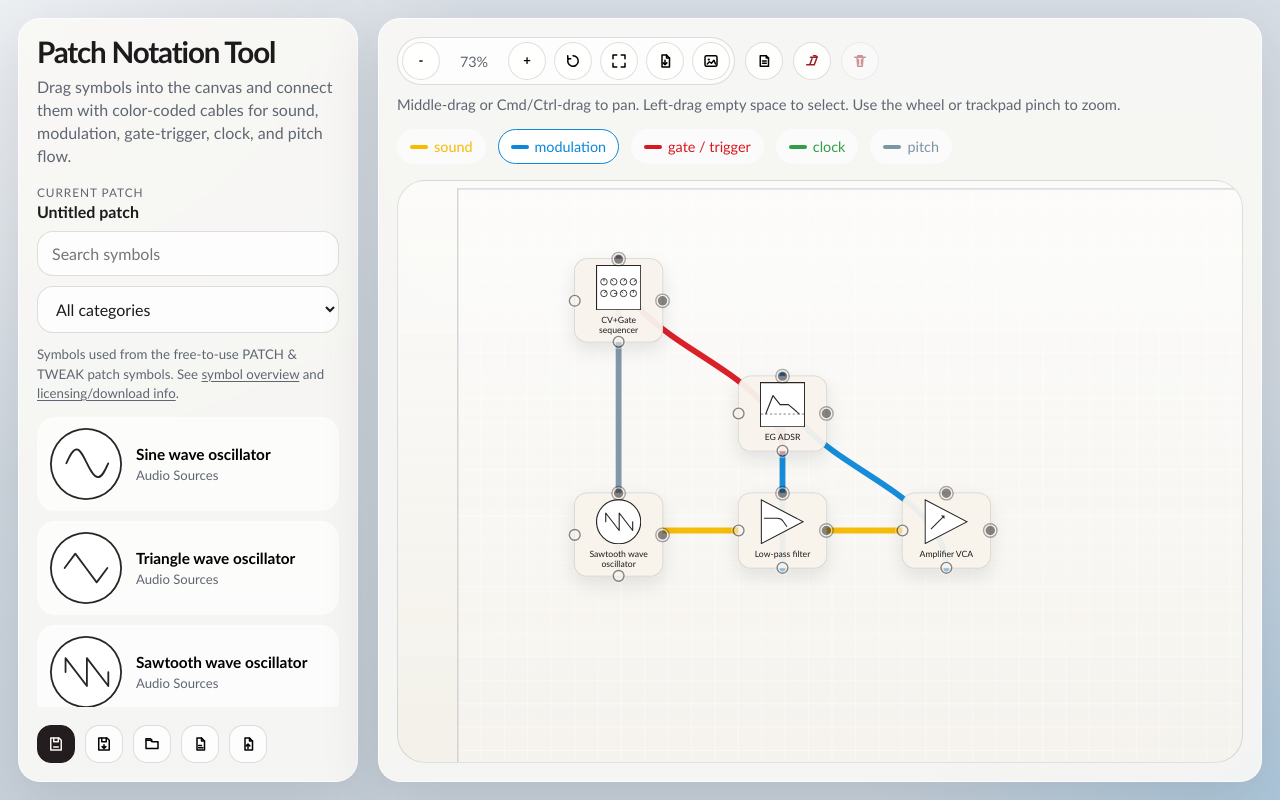
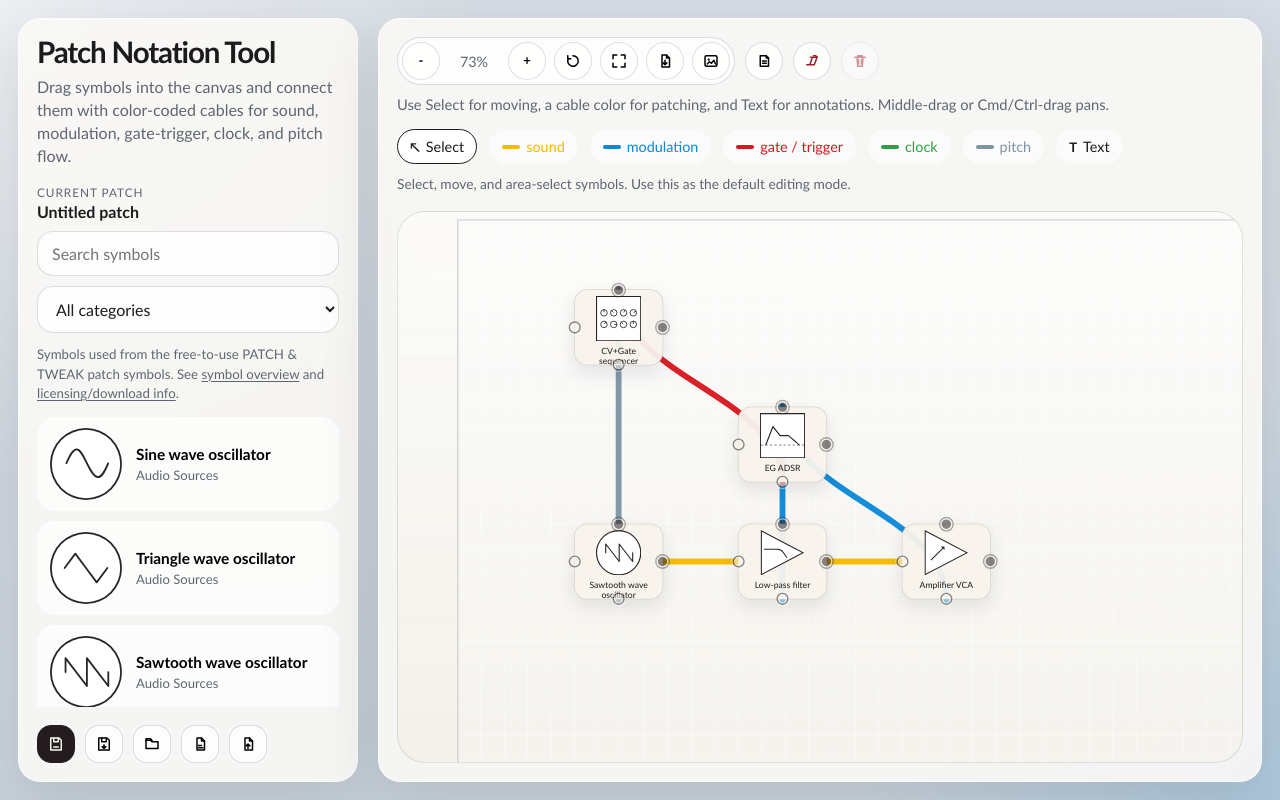
Before and after one commit to scribbletune/patch-notation-tool, a Next.js app: page / in a window 1280 px wide. Built offline with nearby package versions, Linux system fonts and the light colour scheme.

Commit message:
Add select tool & tool tip notes

```diff
--- a/app/globals.css
+++ b/app/globals.css
@@ -198,7 +198,7 @@ button {
 .workspace {
   padding: 18px;
   display: grid;
-  grid-template-rows: auto auto minmax(0, 1fr);
+  grid-template-rows: auto auto auto minmax(0, 1fr);
   gap: 16px;
   min-height: 0;
   overflow: hidden;
@@ -330,7 +330,7 @@ button {
 .palette-drag-preview {
   position: fixed;
   width: 122px;
-  min-height: 104px;
+  height: 104px;
   padding: 8px 10px 10px;
   border-radius: 18px;
   border: 1px solid rgba(29, 26, 28, 0.16);
@@ -344,7 +344,7 @@ button {
 .node-card {
   position: absolute;
   width: 122px;
-  min-height: 104px;
+  height: 104px;
   padding: 8px 10px 10px;
   border-radius: 18px;
   border: 1px solid rgba(29, 26, 28, 0.16);
@@ -375,6 +375,49 @@ button {
   font-size: 0.74rem;
   line-height: 1.15;
   text-align: center;
+}
+
+.node-note-badge,
+.port-note {
+  position: absolute;
+  font-size: 0.66rem;
+  line-height: 1.2;
+  color: #231d1f;
+  white-space: nowrap;
+  background: rgba(255, 253, 248, 0.94);
+  border: 1px solid rgba(29, 26, 28, 0.14);
+  border-radius: 999px;
+  padding: 4px 8px;
+  box-shadow: 0 6px 16px rgba(22, 30, 38, 0.08);
+  z-index: 2;
+  max-width: 168px;
+  overflow: hidden;
+  text-overflow: ellipsis;
+}
+
+.node-note-badge {
+  top: 8px;
+  left: calc(100% + 10px);
+}
+
+.port-note-top {
+  left: calc(50% + 12px);
+  top: -22px;
+}
+
+.port-note-right {
+  left: calc(100% + 12px);
+  top: calc(50% - 12px);
+}
+
+.port-note-bottom {
+  left: calc(50% + 12px);
+  bottom: -22px;
+}
+
+.port-note-left {
+  right: calc(100% + 12px);
+  top: calc(50% - 12px);
 }
 
 .anchor {
@@ -464,6 +507,14 @@ button {
   font-size: 0.9rem;
 }
 
+.tool-help {
+  margin: -6px 0 2px;
+  color: var(--muted);
+  font-size: 0.86rem;
+  line-height: 1.4;
+  max-width: 840px;
+}
+
 .legend-swatch {
   display: inline-flex;
   align-items: center;
@@ -497,7 +548,73 @@ button {
   box-shadow: inset 0 0 0 2px rgba(255, 255, 255, 0.75);
 }
 
+.legend-swatch.select-tool {
+  color: var(--ink);
+}
+
+.legend-swatch.select-tool::before {
+  width: auto;
+  height: auto;
+  border-radius: 0;
+  background: transparent;
+  content: "↖";
+  font-size: 0.82rem;
+  font-weight: 700;
+}
+
+.legend-swatch.text-tool {
+  color: var(--ink);
+}
+
+.legend-swatch.text-tool::before {
+  width: auto;
+  height: auto;
+  border-radius: 0;
+  background: transparent;
+  content: "T";
+  font-size: 0.82rem;
+  font-weight: 700;
+}
+
 .file-panel {
+  display: grid;
+  gap: 10px;
+}
+
+.note-editor-section {
+  padding-top: 0;
+  padding-bottom: 18px;
+  overflow: auto;
+}
+
+.note-editor {
+  display: grid;
+  gap: 12px;
+}
+
+.note-field {
+  display: grid;
+  gap: 6px;
+  color: var(--muted);
+  font-size: 0.82rem;
+}
+
+.note-textarea,
+.port-note-input {
+  width: 100%;
+  border: 1px solid var(--line);
+  border-radius: 14px;
+  background: rgba(255, 255, 255, 0.78);
+  color: var(--ink);
+}
+
+.note-textarea {
+  resize: vertical;
+  min-height: 78px;
+  padding: 10px 12px;
+}
+
+.port-note-grid {
   display: grid;
   gap: 10px;
 }
--- a/components/PatchEditor.jsx
+++ b/components/PatchEditor.jsx
@@ -32,6 +32,7 @@ const SYMBOL_EXPORT_OFFSET_X = 30;
 const SYMBOL_EXPORT_OFFSET_Y = 8;
 const HORIZONTAL_ANCHOR_Y = NODE_HEIGHT / 2;
 const basePath = process.env.NEXT_PUBLIC_BASE_PATH || "";
+const PORT_KEYS = ["top", "right", "bottom", "left"];
 
 const cableColors = {
   sound: "#f6ba00",
@@ -48,6 +49,25 @@ const cableOptions = [
   { id: "clock", label: "clock" },
   { id: "pitch", label: "pitch" }
 ];
+const SELECT_TOOL_ID = "select";
+const TEXT_TOOL_ID = "text";
+
+const toolDescriptions = {
+  [SELECT_TOOL_ID]:
+    "Select, move, and area-select symbols. Use this as the default editing mode.",
+  [TEXT_TOOL_ID]:
+    "Click a symbol to add a note, or click any input/output patch point to annotate that port.",
+  sound:
+    "Audio cable. Connects horizontally from the right output of one symbol to the left input of another.",
+  modulation:
+    "Modulation cable. Connects vertically from the top output of one symbol to the bottom input of another.",
+  gate:
+    "Gate / trigger cable. Use for triggers and gates; it connects vertically from top output to bottom input.",
+  clock:
+    "Clock cable. Use for clock and timing signals; it connects vertically from top output to bottom input.",
+  pitch:
+    "Pitch cable. Use for pitch CV; it connects vertically from top output to bottom input."
+};
 
 const sampleState = {
   nodes: [
@@ -170,7 +190,9 @@ function createNode(symbolId, x, y) {
     id: `${symbolId}-${Date.now()}-${Math.random().toString(36).slice(2, 8)}`,
     symbolId,
     x: Math.round(x),
-    y: Math.round(y)
+    y: Math.round(y),
+    note: "",
+    portNotes: {}
   };
 }
 
@@ -200,6 +222,19 @@ function ToolbarIcon({ children }) {
 
 const symbolDataUriCache = new Map();
 
+function normalizeNode(node) {
+  return {
+    ...node,
+    note: typeof node.note === "string" ? node.note : "",
+    portNotes:
+      node.portNotes && typeof node.portNotes === "object"
+        ? Object.fromEntries(
+            PORT_KEYS.map((key) => [key, typeof node.portNotes[key] === "string" ? node.portNotes[key] : ""])
+          )
+        : {}
+  };
+}
+
 async function getSymbolDataUri(symbolId) {
   if (symbolDataUriCache.has(symbolId)) {
     return symbolDataUriCache.get(symbolId);
@@ -235,6 +270,7 @@ export default function PatchEditor() {
   const [search, setSearch] = useState("");
   const [category, setCategory] = useState("all");
   const [cableColor, setCableColor] = useState("modulation");
+  const [activeTool, setActiveTool] = useState(SELECT_TOOL_ID);
   const [paletteDrag, setPaletteDrag] = useState(null);
   const [cablePreview, setCablePreview] = useState(null);
   const [view, setView] = useState(sampleState.view || DEFAULT_VIEW);
@@ -246,6 +282,10 @@ export default function PatchEditor() {
   const [currentPatchId, setCurrentPatchId] = useState(null);
   const [currentPatchName, setCurrentPatchName] = useState("Untitled patch");
   const [libraryMessage, setLibraryMessage] = useState("");
+  const activeToolDescription =
+    activeTool === "cable"
+      ? toolDescriptions[cableColor]
+      : toolDescriptions[activeTool];
 
   function clearPaletteDrag() {
     paletteDragRef.current = null;
@@ -360,7 +400,7 @@ export default function PatchEditor() {
       };
     }
 
-    const padding = 160;
+    const padding = 220;
     const left = Math.min(...nodesRef.current.map((node) => node.x)) - padding;
     const top = Math.min(...nodesRef.current.map((node) => node.y)) - padding;
     const right =
@@ -412,6 +452,40 @@ export default function PatchEditor() {
         if (!assetUri) {
           return "";
         }
+        const noteMarkup = node.note
+          ? `
+            <g>
+              <rect x="${node.x + NODE_WIDTH + 10}" y="${node.y + 8}" width="164" height="24" rx="10" fill="#fffdf8" fill-opacity="0.94" stroke="#231d1f" stroke-opacity="0.16" />
+              <text x="${node.x + NODE_WIDTH + 20}" y="${node.y + 24}" font-size="11" font-family="Avenir Next, Gill Sans, Trebuchet MS, sans-serif" fill="#231d1f">
+                ${escapeXml(node.note)}
+              </text>
+            </g>
+          `
+          : "";
+        const portNoteMarkup = PORT_KEYS.map((portKey) => {
+          const note = node.portNotes?.[portKey];
+          if (!note) {
+            return "";
+          }
+          const anchor = nodePositions[node.id]?.[portKey];
+          if (!anchor) {
+            return "";
+          }
+
+          const textPositionByPort = {
+            top: { x: anchor.x + 10, y: anchor.y - 12 },
+            right: { x: anchor.x + 14, y: anchor.y + 4 },
+            bottom: { x: anchor.x + 10, y: anchor.y + 26 },
+            left: { x: anchor.x - 88, y: anchor.y + 4 }
+          };
+          const textPosition = textPositionByPort[portKey];
+
+          return `
+            <text x="${textPosition.x}" y="${textPosition.y}" font-size="10" font-family="Avenir Next, Gill Sans, Trebuchet MS, sans-serif" fill="#231d1f" fill-opacity="0.88">
+              ${escapeXml(note)}
+            </text>
+          `;
+        }).join("");
 
         return `
           <g>
@@ -424,6 +498,8 @@ export default function PatchEditor() {
             <text x="${node.x + NODE_WIDTH / 2}" y="${labelY}" text-anchor="middle" font-size="11" font-family="Avenir Next, Gill Sans, Trebuchet MS, sans-serif" fill="#231d1f">
               ${escapeXml(symbol.label)}
             </text>
+            ${noteMarkup}
+            ${portNoteMarkup}
           </g>
         `;
       })
@@ -516,7 +592,7 @@ export default function PatchEditor() {
 
   function normalizePatchState(state) {
     return {
-      nodes: Array.isArray(state.nodes) ? state.nodes : [],
+      nodes: Array.isArray(state.nodes) ? state.nodes.map(normalizeNode) : [],
       connections: Array.isArray(state.connections)
         ? state.connections.map((connection) => ({
             ...connection,
@@ -827,6 +903,16 @@ export default function PatchEditor() {
 
   useEffect(() => {
     function onKeyDown(event) {
+      const target = event.target;
+      const isEditableTarget =
+        target instanceof HTMLElement &&
+        (target.tagName === "INPUT" ||
+          target.tagName === "TEXTAREA" ||
+          target.isContentEditable);
+      if (isEditableTarget) {
+        return;
+      }
+
       if (event.key === "Delete" || event.key === "Backspace") {
         if (selectedNodeIds.length > 0) {
           removeNodes(selectedNodeIds);
@@ -865,6 +951,64 @@ export default function PatchEditor() {
     setNodes((current) => [...current, createNode(symbolId, next.x, next.y)]);
   }
 
+  function updateNodeNote(nodeId, value) {
+    setNodes((current) =>
+      current.map((node) => (node.id === nodeId ? { ...node, note: value } : node))
+    );
+  }
+
+  function updateNodePortNote(nodeId, portKey, value) {
+    setNodes((current) =>
+      current.map((node) =>
+        node.id === nodeId
+          ? {
+              ...node,
+              portNotes: {
+                ...(node.portNotes || {}),
+                [portKey]: value
+              }
+            }
+          : node
+      )
+    );
+  }
+
+  function promptForNodeNote(nodeId) {
+    const node = nodes.find((entry) => entry.id === nodeId);
+    if (!node) {
+      return;
+    }
+
+    const symbol = symbolMap[node.symbolId];
+    const nextValue = window.prompt(
+      `Note for ${symbol?.label || "symbol"}`,
+      node.note || ""
+    );
+    if (nextValue === null) {
+      return;
+    }
+
+    updateNodeNote(nodeId, nextValue.trim());
+  }
+
+  function promptForPortNote(nodeId, portKey) {
+    const node = nodes.find((entry) => entry.id === nodeId);
+    if (!node) {
+      return;
+    }
+
+    const symbol = symbolMap[node.symbolId];
+    const nextValue = window.prompt(
+      `${portKey} patch point note for ${symbol?.label || "symbol"}`,
+      node.portNotes?.[portKey] || ""
+    );
+    if (nextValue === null) {
+      return;
+    }
+
+    updateNodePortNote(nodeId, portKey, nextValue.trim());
+  }
+
   function handlePalettePointerDown(event, symbolId) {
     if (event.button !== 0) {
       return;
@@ -890,6 +1034,11 @@ export default function PatchEditor() {
     }
 
     event.stopPropagation();
+
+    if (activeTool === TEXT_TOOL_ID) {
+      promptForNodeNote(nodeId);
+      return;
+    }
 
     const point = toWorldPoint(event.clientX, event.clientY);
     const node = nodes.find((entry) => entry.id === nodeId);
@@ -920,6 +1069,12 @@ export default function PatchEditor() {
 
   function handleAnchorPointerDown(event, nodeId, anchorType) {
     event.stopPropagation();
+
+    if (activeTool === TEXT_TOOL_ID) {
+      const [, portKey] = anchorType.split("-");
+      promptForPortNote(nodeId, portKey);
+      return;
+    }
 
     const expected = getAnchorKeysForColor(cableColor);
     if (anchorType !== `output-${expected.output}`) {
@@ -1439,6 +1594,7 @@ export default function PatchEditor() {
               ) : null}
             </div>
           </div>
+
         </aside>
 
         <section className="panel workspace">
@@ -1644,24 +1800,42 @@ export default function PatchEditor() {
             </button>
 
             <span className="toolbar-note">
-              Middle-drag or Cmd/Ctrl-drag to pan. Left-drag empty space to select.
-              Use the wheel or trackpad pinch to zoom.
+              Use Select for moving, a cable color for patching, and Text for
+              annotations. Middle-drag or Cmd/Ctrl-drag pans.
             </span>
           </div>
 
           <div className="canvas-legend">
+            <button
+              className={`legend-swatch select-tool ${activeTool === SELECT_TOOL_ID ? "selected" : ""}`}
+              onClick={() => setActiveTool(SELECT_TOOL_ID)}
+              type="button"
+            >
+              Select
+            </button>
             {cableOptions.map((option) => (
               <button
                 key={option.id}
-                className={`legend-swatch ${cableColor === option.id ? "selected" : ""}`}
+                className={`legend-swatch ${activeTool === "cable" && cableColor === option.id ? "selected" : ""}`}
                 style={{ color: cableColors[option.id] }}
-                onClick={() => setCableColor(option.id)}
+                onClick={() => {
+                  setCableColor(option.id);
+                  setActiveTool("cable");
+                }}
                 type="button"
               >
                 {option.label}
               </button>
             ))}
+            <button
+              className={`legend-swatch text-tool ${activeTool === TEXT_TOOL_ID ? "selected" : ""}`}
+              onClick={() => setActiveTool(TEXT_TOOL_ID)}
+              type="button"
+            >
+              Text
+            </button>
           </div>
+          <p className="tool-help">{activeToolDescription}</p>
 
           <div
             ref={canvasRef}
@@ -1680,8 +1854,8 @@ export default function PatchEditor() {
           >
             {nodes.length === 0 ? (
               <div className="canvas-empty">
-                Drop symbols here, middle-drag or Cmd/Ctrl-drag to pan, and use
-                the wheel or trackpad pinch to zoom.
+                Drop symbols here, switch between Select, cable colors, and Text,
+                then use middle-drag or Cmd/Ctrl-drag to pan.
               </div>
             ) : null}
 
@@ -1749,7 +1923,9 @@ export default function PatchEditor() {
                   <button
                     className="anchor input left"
                     title="Left input anchor"
-                    onPointerDown={(event) => event.stopPropagation()}
+                    onPointerDown={(event) =>
+                      handleAnchorPointerDown(event, node.id, "input-left")
+                    }
                     onPointerUp={(event) =>
                       handleAnchorPointerUp(event, node.id, "input-left")
                     }
@@ -1764,7 +1940,9 @@ export default function PatchEditor() {
                   <button
                     className="anchor input bottom"
                     title="Bottom input anchor"
-                    onPointerDown={(event) => event.stopPropagation()}
+                    onPointerDown={(event) =>
+                      handleAnchorPointerDown(event, node.id, "input-bottom")
+                    }
                     onPointerUp={(event) =>
                       handleAnchorPointerUp(event, node.id, "input-bottom")
                     }
@@ -1780,6 +1958,17 @@ export default function PatchEditor() {
                       <SymbolIcon symbol={symbol} size={62} />
                     </div>
                     <div className="node-label">{symbol.label}</div>
+                    {node.note ? <div className="node-note-badge">{node.note}</div> : null}
+                    {PORT_KEYS.map((portKey) =>
+                      node.portNotes?.[portKey] ? (
+                        <div
+                          key={portKey}
+                          className={`port-note port-note-${portKey}`}
+                        >
+                          {node.portNotes[portKey]}
+                        </div>
+                      ) : null
+                    )}
                   </article>
                 );
               })}
```
